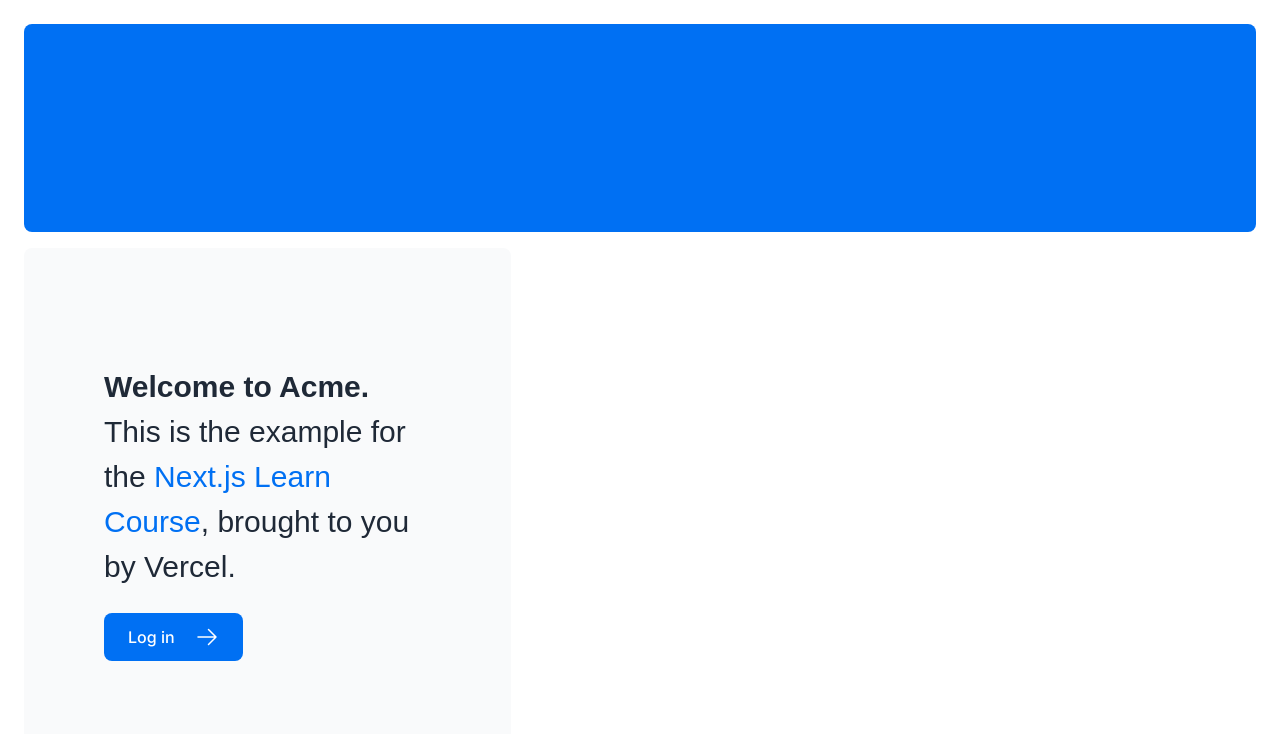
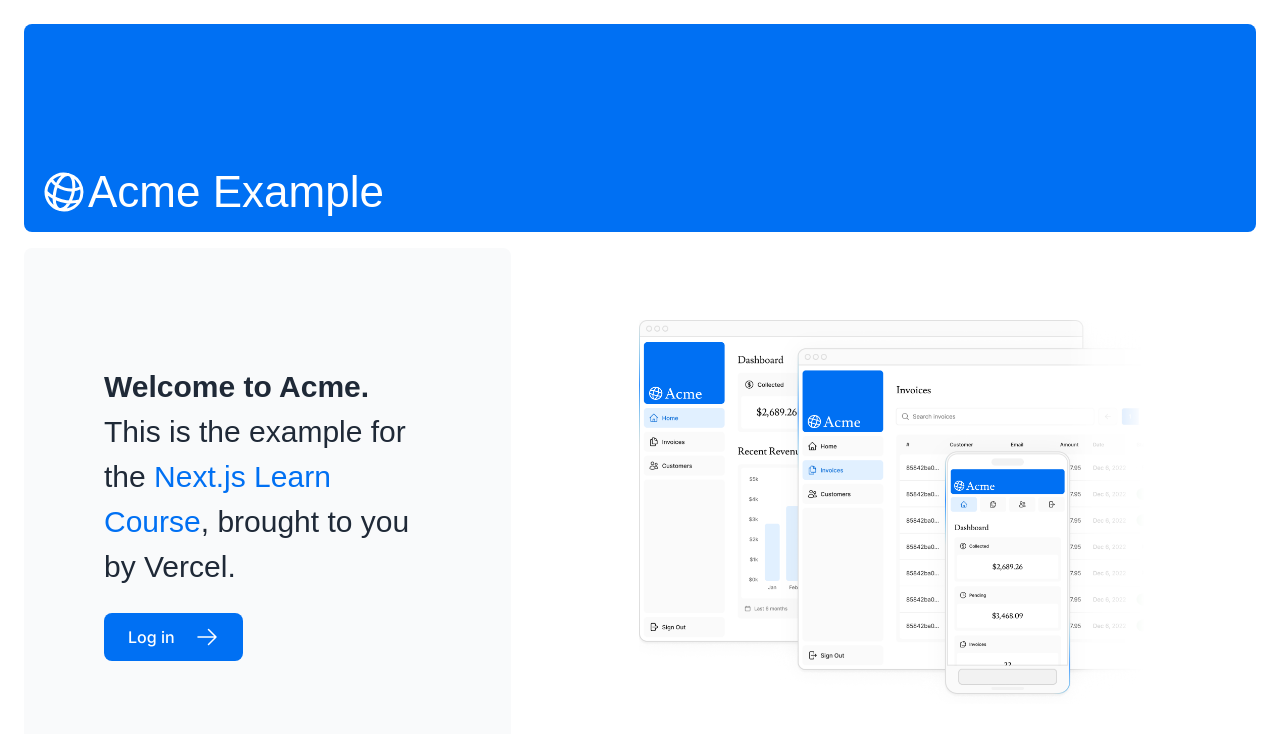
Before and after one commit to lucy-y/nextjs-example, a Next.js app: page / in a window 1280 px wide. Shown: the top 734 px of the page. Built offline with nearby package versions, Linux system fonts and the light colour scheme; a web font is replaced by a local one.

Commit message:
change image, logo

```diff
--- a/app/page.tsx
+++ b/app/page.tsx
@@ -3,12 +3,13 @@
 import Link from 'next/link';
 import styles from '@/app/ui/home.module.css';
 import { lusitana } from '@/app/ui/fonts';
+import Image from 'next/image';
 
 export default function Page() {
   return (
     <main className="flex min-h-screen flex-col p-6">
       <div className="flex h-20 shrink-0 items-end rounded-lg bg-blue-500 p-4 md:h-52">
-        {/* <AcmeLogo /> */}
+        <AcmeLogo />
       </div>
       {/*
       <div
@@ -33,7 +34,20 @@
           </Link>
         </div>
         <div className="flex items-center justify-center p-6 md:w-3/5 md:px-28 md:py-12">
-          {/* Add Hero Images Here */}
+          <Image
+            src="/hero-desktop.png"
+            width={1000}
+            height={760}
+            className="hidden md:block"
+            alt="Screenshots of the dashboard project showing desktop version"
+          />
+          <Image
+            src="/hero-mobile.png"
+            width={560}
+            height={620}
+            className="block md:hidden"
+            alt="Screenshot of the dashboard project showing mobile version"
+          />
         </div>
       </div>
     </main>
--- a/app/ui/acme-logo.tsx
+++ b/app/ui/acme-logo.tsx
@@ -7,7 +7,7 @@
       className={`${lusitana.className} flex flex-row items-center leading-none text-white`}
     >
       <GlobeAltIcon className="h-12 w-12 rotate-[15deg]" />
-      <p className="text-[44px]">Acme</p>
+      <p className="text-[44px]">Acme Example</p>
     </div>
   );
 }
```
Also changed, not shown: 1 other file (tests, documents, lock files or other folders).
